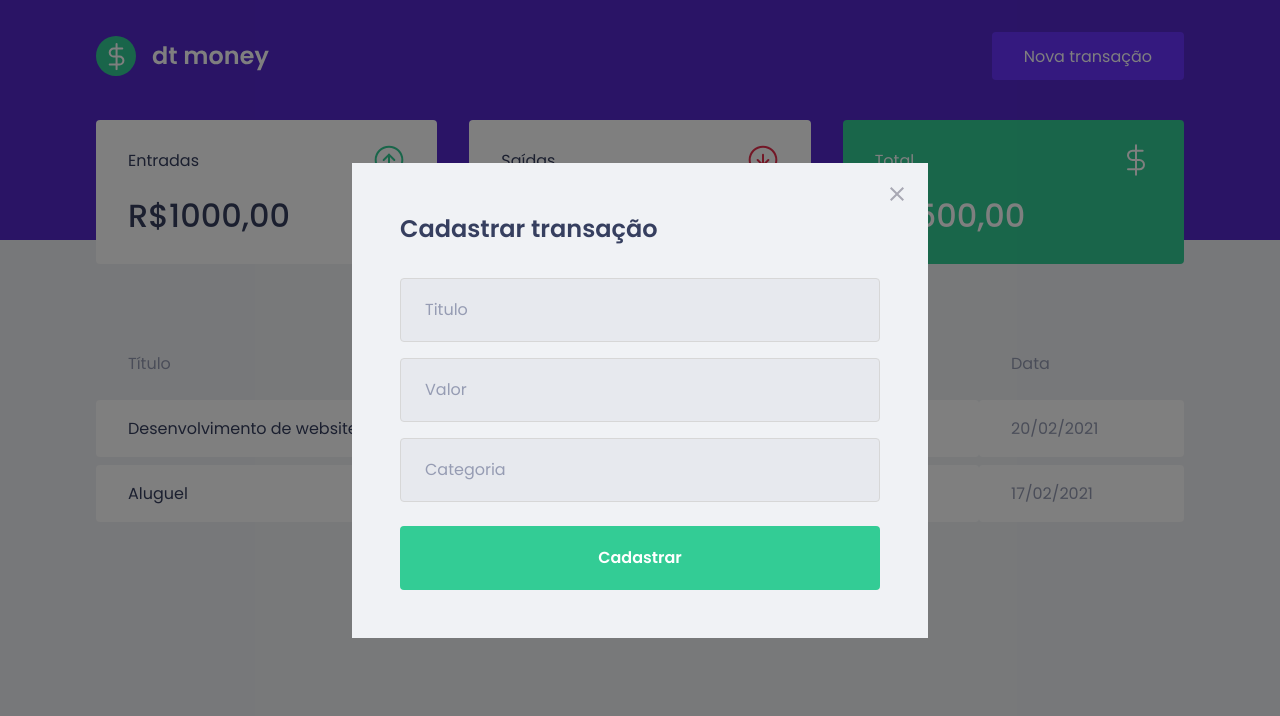
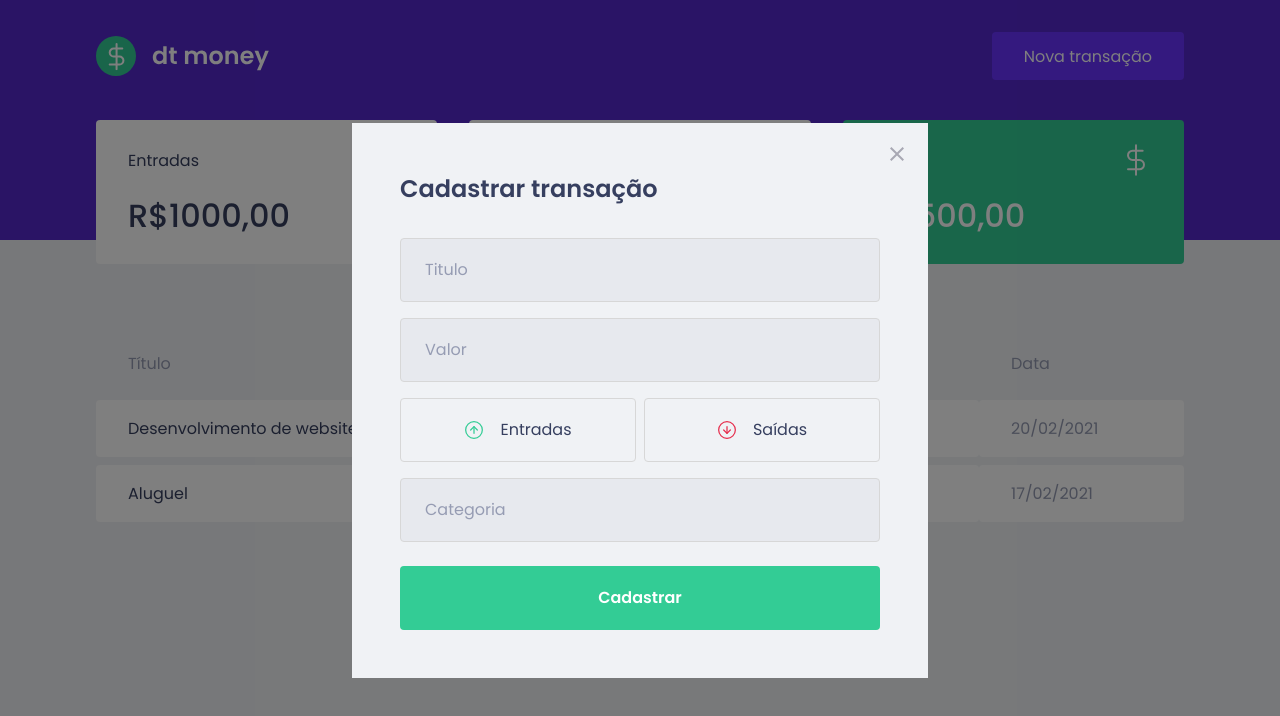
Before and after one commit to ferrariflaviaa/FMoney, a React (Create React App) app: page / in a window 1280 px wide. Both pictures are taken after a click on the button "Nova transação". Shown: the top 716 px of the page. Built offline with nearby package versions, Linux system fonts and the light colour scheme; no server answers; what miragejs would draw is missing.

Commit message:
Creating Type Buttons

```diff
--- a/package.json
+++ b/package.json
@@ -5,6 +5,7 @@
   "dependencies": {
     "axios": "^0.26.0",
     "miragejs": "^0.1.43",
+    "polished": "^4.1.4",
     "react": "^17.0.2",
     "react-dom": "^17.0.2",
     "react-modal": "^3.14.4",
--- a/src/components/NewTransactionModal/index.tsx
+++ b/src/components/NewTransactionModal/index.tsx
@@ -1,6 +1,8 @@
 import Modal from 'react-modal';
-import closeImg from '../../assets/close.svg'
-import { Container } from './styles';
+import closeImg from '../../assets/close.svg';
+import incomeImg from '../../assets/income.svg';
+import outcomeImg from '../../assets/outcome.svg';
+import { Container, TransactionTypeContainer } from './styles';
 
 interface NewTransactionModalProps{
     isOpen: boolean;
@@ -30,6 +32,19 @@
             type="number"
             placeholder="Valor"/>
 
+            <TransactionTypeContainer>
+                <button type="button">
+                    <img src={incomeImg}/>
+                    <span>Entradas</span>
+                </button>
+
+                <button type="button">
+                    <img src={outcomeImg}/>
+                    <span>Saídas</span>
+                </button>
+
+            </TransactionTypeContainer>
+
             <input placeholder="Categoria"/>
 
             <button type="submit">Cadastrar</button>
--- a/src/components/NewTransactionModal/styles.ts
+++ b/src/components/NewTransactionModal/styles.ts
@@ -1,4 +1,5 @@
 import styled from "styled-components";
+import { darken } from 'polished';
 
 export const Container = styled.form`
     h2{
@@ -47,6 +48,41 @@
         }
     }
 
+`;
 
+export const TransactionTypeContainer = styled.div`
+    margin: 1rem 0;
+    display: grid;
+    grid-template-columns: 1fr 1fr;
+    gap: 0.5rem;
 
+    button{
+        height: 4rem;
+        border: 1px solid #d7d7d7;
+        border-radius: 0.25rem;
+
+        background: transparent;
+
+        display: flex;
+        align-items: center;
+        justify-content: center;
+
+        transition: border-color 0.2s;
+
+        &:hover{
+            border-color: ${darken(0.4, '#d7d7d7')};
+        }
+
+        img{
+            width: 20px;
+            height: 20px;
+        }
+
+        span{
+            display: inline-block;
+            margin-left: 1rem;
+            font-size: 1rem;
+            color: var(--text-title);
+        }
+    }
 `;
```
Also changed, not shown: 1 other file (tests, documents, lock files or other folders).
